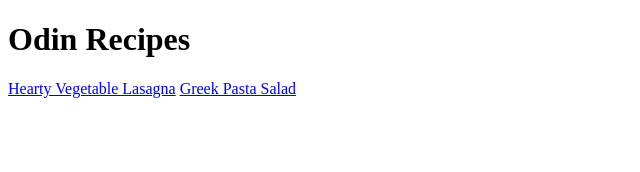
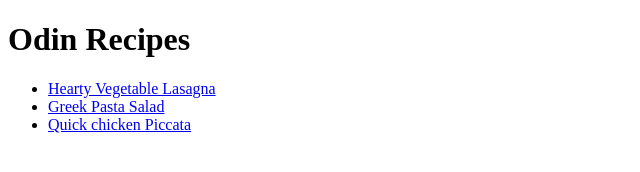
Before and after one commit to jason-m-joseph/odin-recipes, a plain HTML site: page index.html in a window 1280 px wide. Shown: the whole page, without its empty margins (0-640 px from the left). Drawn offline with Linux system fonts and the light colour scheme.

Commit message:
Edit index.html updated links and placed into list

```diff
--- a/index.html
+++ b/index.html
@@ -8,7 +8,13 @@
 </head>
 <body>
     <h1>Odin Recipes</h1>
-    <a href="./recipes/lasagna.html">Hearty Vegetable Lasagna</a>
-    <a href="./recipes/greek-pasta-salad.html">Greek Pasta Salad</a>
+    <ul>
+        <li><a href="./recipes/lasagna.html">Hearty Vegetable Lasagna</a></li>
+        <li><a href="./recipes/greek-pasta-salad.html">Greek Pasta Salad</a></li>
+        <li><a href="./recipes/quick-chicken-piccata.html">Quick chicken Piccata</a></li>
+    </ul>
+
+
+
 </body>
 </html>
```
